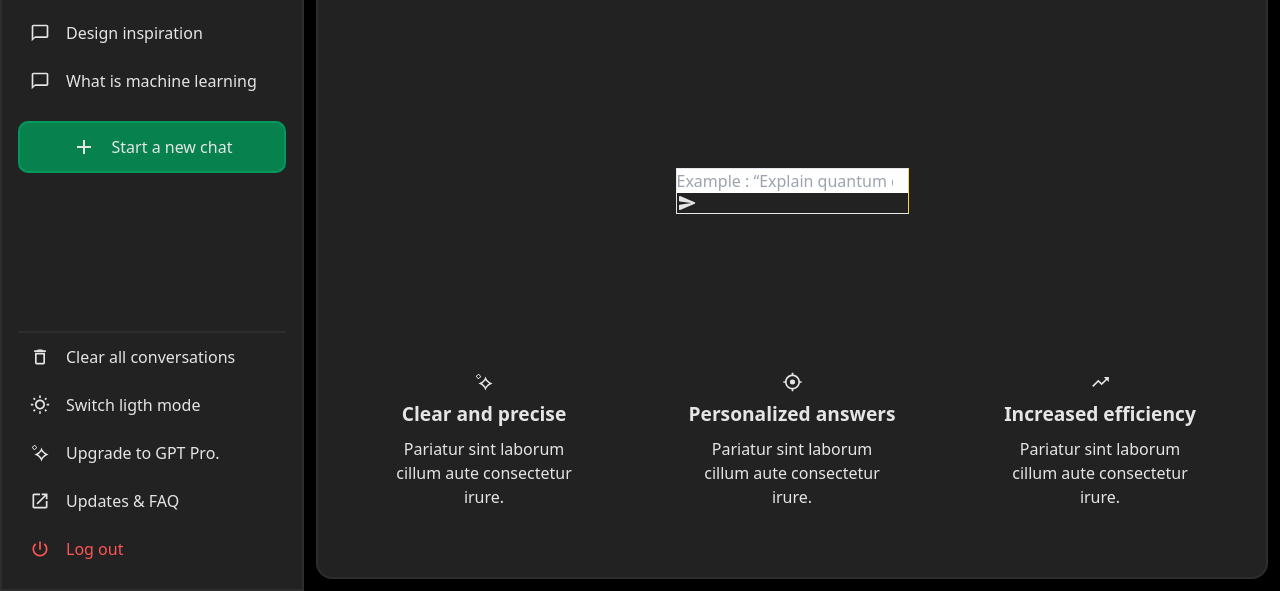
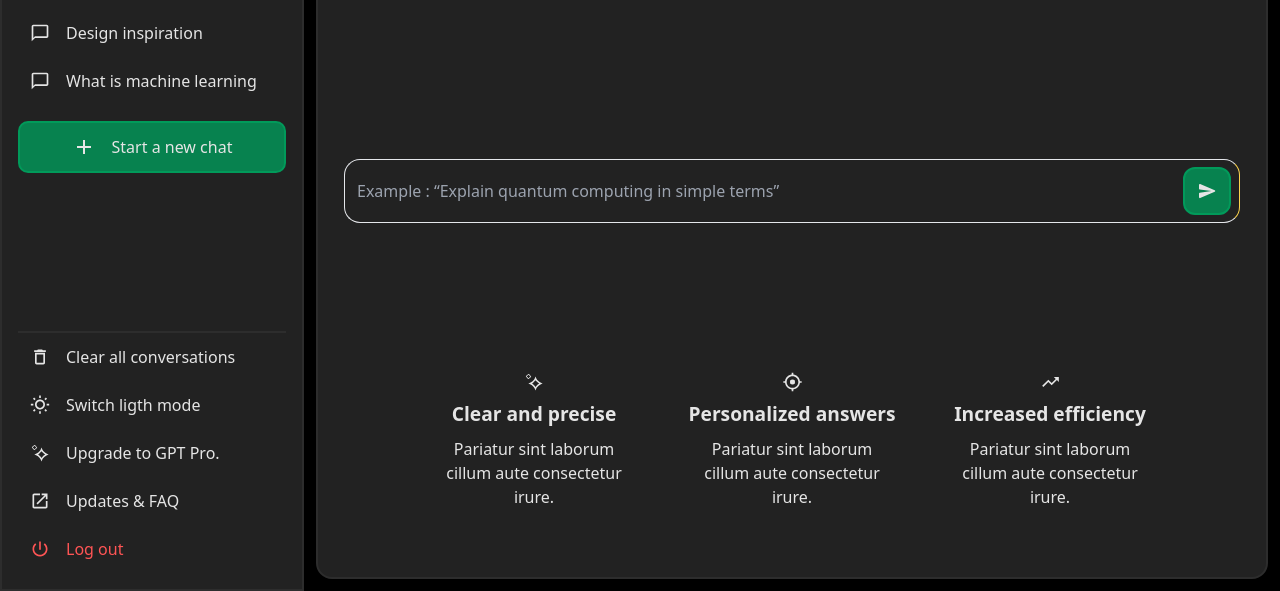
Before and after one commit to Valeryio/ChatGPT-frontend-Redesign, a website: page src/index.html in a window 1280 px wide. Shown: the part 209-800 px from the top of the page. Drawn offline with Linux system fonts and the light colour scheme.

Commit message:
Update first design of the search bar

```diff
--- a/src/index.html
+++ b/src/index.html
@@ -84,12 +84,15 @@
             <p class="main-section__desc">The power of AI at your service - Tame the knowledge !</p>
         </div>
 
-        <form action="#" class="main-section__prompt-bar col-span-3 border border-r-amber-300">
-            <input type="search" placeholder="Example : “Explain quantum computing in simple terms”">
-            <img src="./../assets/icons/send.svg" alt="Send button">
+        <form action="#" class="main-section__prompt-bar pl-3 pr-2 rounded-semi flex items-center w-48r h-4r col-span-3 border border-r-amber-300">
+            <input type="search" class="flex-1 rounded-semi h-100 bg-transparent outline-0" placeholder="Example : “Explain quantum computing in simple terms”">
+
+            <button class="w-3r h-3r px-1 flex bg-c-green-50 justify-center items-center border-2 border-c-green-100 rounded-12p">
+                <img src="./../assets/icons/send.svg" alt="Send button">
+            </button>
         </form>
 
-        <div class="gpt_features w-13r flex gap-2 justify-center items-center flex-col">
+        <div class="gpt_features w-13r flex gap-2 justify-center justify-self-end items-center flex-col">
             <img src="./../assets/icons/upgrade.svg" class="max-w-img-width" alt="A premium icon">
             <h3 class="gpt-features__title text-h2 font-semibold">Clear and precise</h3>
             <p class="gpt-features__text text-center font-light">
@@ -105,7 +108,7 @@
             </p>
         </div>
 
-        <div class="gpt_features w-13r flex gap-2 justify-center items-center flex-col">
+        <div class="gpt_features w-13r flex gap-2 justify-center justify-self-start items-center flex-col">
             <img src="./../assets/icons/trending_up.svg" class="max-w-img-width" alt="A trending icon">
             <h3 class="gpt-features__title text-h2 font-semibold">Increased efficiency</h3>
             <p class="gpt-features__text text-center font-light">
--- a/tailwind.config.js
+++ b/tailwind.config.js
@@ -9,7 +9,10 @@ module.exports = {
           },
         spacing: {
             '100': "100%",
+            '3r': '3rem',
+            '4r': '4rem',
             '13r': '13rem',
+            '48r': '56rem',
             '100vh': '100vh',
             '100vw': '100vw',
             'img-width': '2rem'
@@ -49,7 +52,8 @@ module.exports = {
           },
           borderRadius: {
             'large': '10px',
-            "semi": "16px"
+            'semi': '16px',
+            '12p': '12px'
         }
       },
     },
```
Also changed, not shown: src/styles/output.css.
